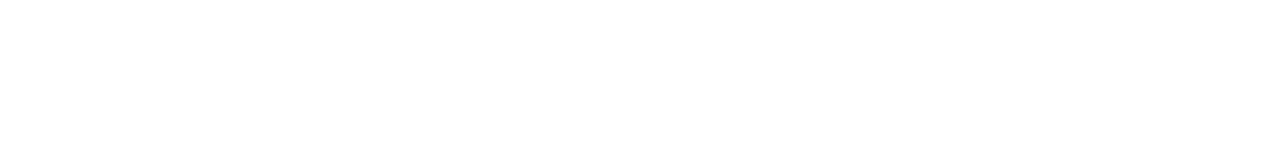
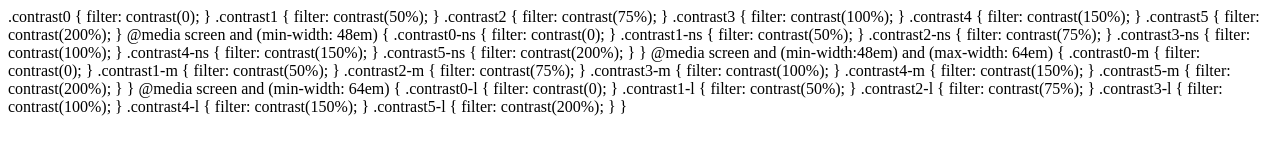
Before and after one commit to mrmrs/css-filter-contrast, a website: page index.html in a window 1280 px wide. Drawn offline with Linux system fonts and the light colour scheme.

Commit message:
Adding css contents to html file for documentation

```diff
--- a/index.html
+++ b/index.html
@@ -12,5 +12,41 @@
     <link rel="stylesheet" href="filter-contrast.css">
   </head>
   <body>
-  </body>
+.contrast0 { filter: contrast(0); }
+.contrast1 { filter: contrast(50%); }
+.contrast2 { filter: contrast(75%); }
+.contrast3 { filter: contrast(100%); }
+.contrast4 { filter: contrast(150%); }
+.contrast5 { filter: contrast(200%); }
+
+@media screen and (min-width: 48em) {
+.contrast0-ns { filter: contrast(0); }
+.contrast1-ns { filter: contrast(50%); }
+.contrast2-ns { filter: contrast(75%); }
+.contrast3-ns { filter: contrast(100%); }
+.contrast4-ns { filter: contrast(150%); }
+.contrast5-ns { filter: contrast(200%); }
+
+}
+
+@media screen and (min-width:48em) and (max-width: 64em) {
+.contrast0-m { filter: contrast(0); }
+.contrast1-m { filter: contrast(50%); }
+.contrast2-m { filter: contrast(75%); }
+.contrast3-m { filter: contrast(100%); }
+.contrast4-m { filter: contrast(150%); }
+.contrast5-m { filter: contrast(200%); }
+
+}
+
+@media screen and (min-width: 64em) {
+.contrast0-l { filter: contrast(0); }
+.contrast1-l { filter: contrast(50%); }
+.contrast2-l { filter: contrast(75%); }
+.contrast3-l { filter: contrast(100%); }
+.contrast4-l { filter: contrast(150%); }
+.contrast5-l { filter: contrast(200%); }
+}
+
+</body>
 </html>
```
